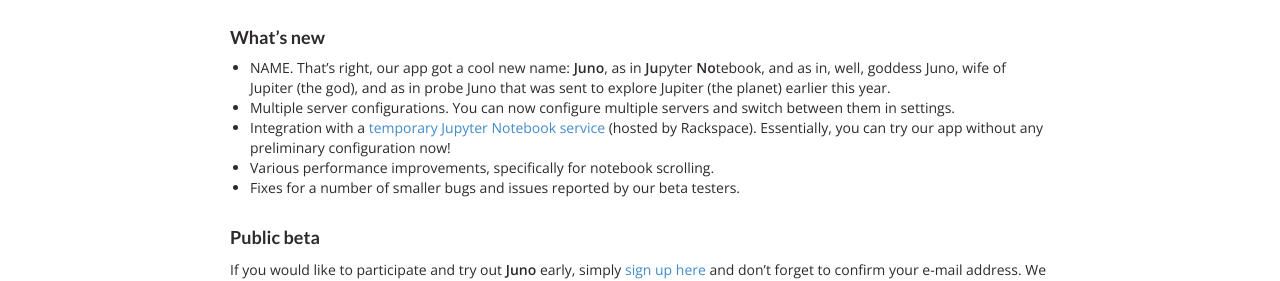
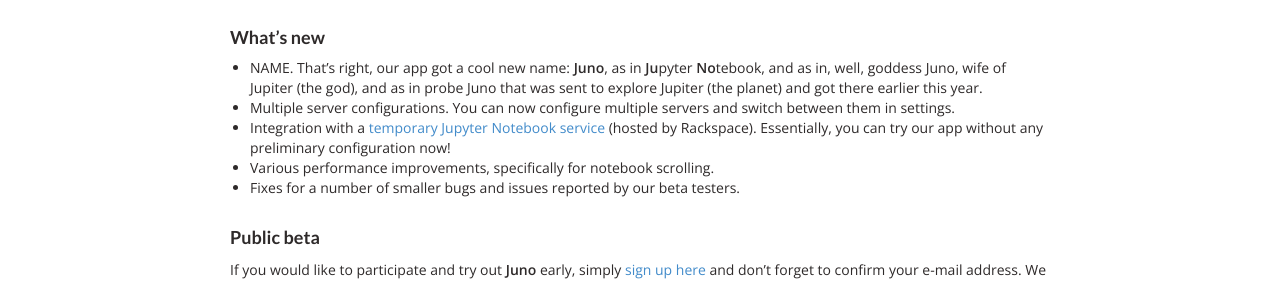
Before and after one commit to test-juno-sh/juno-website-test, a Jekyll site: the page built from _posts/2017-10-19-juno-v-1-0-5-beta.markdown, in a window 1280 px wide and 1390 px high. Shown: the part 828-1109 px from the top of the window. Built offline with Jekyll 4.4.1, drawn with Linux system fonts in a browser that asks for light colours; nearby versions of some CDN libraries.

Commit message:
Amend minor discrepancy.

```diff
--- a/_posts/2017-10-19-juno-v-1-0-5-beta.markdown
+++ b/_posts/2017-10-19-juno-v-1-0-5-beta.markdown
@@ -14,7 +14,7 @@
 {: style="text-align: center;"}
 
 #### What's new
-* NAME. That's right, our app got a cool new name: **Juno**, as in **Ju**pyter **No**tebook, and as in, well, goddess Juno, wife of Jupiter (the god), and as in probe Juno that was sent to explore Jupiter (the planet) earlier this year.
+* NAME. That's right, our app got a cool new name: **Juno**, as in **Ju**pyter **No**tebook, and as in, well, goddess Juno, wife of Jupiter (the god), and as in probe Juno that was sent to explore Jupiter (the planet) and got there earlier this year.
 * Multiple server configurations. You can now configure multiple servers and switch between them in settings.
 * Integration with a [temporary Jupyter Notebook service](https://try.jupyter.org) (hosted by Rackspace). Essentially, you can try our app without any preliminary configuration now!
 * Various performance improvements, specifically for notebook scrolling.
```
